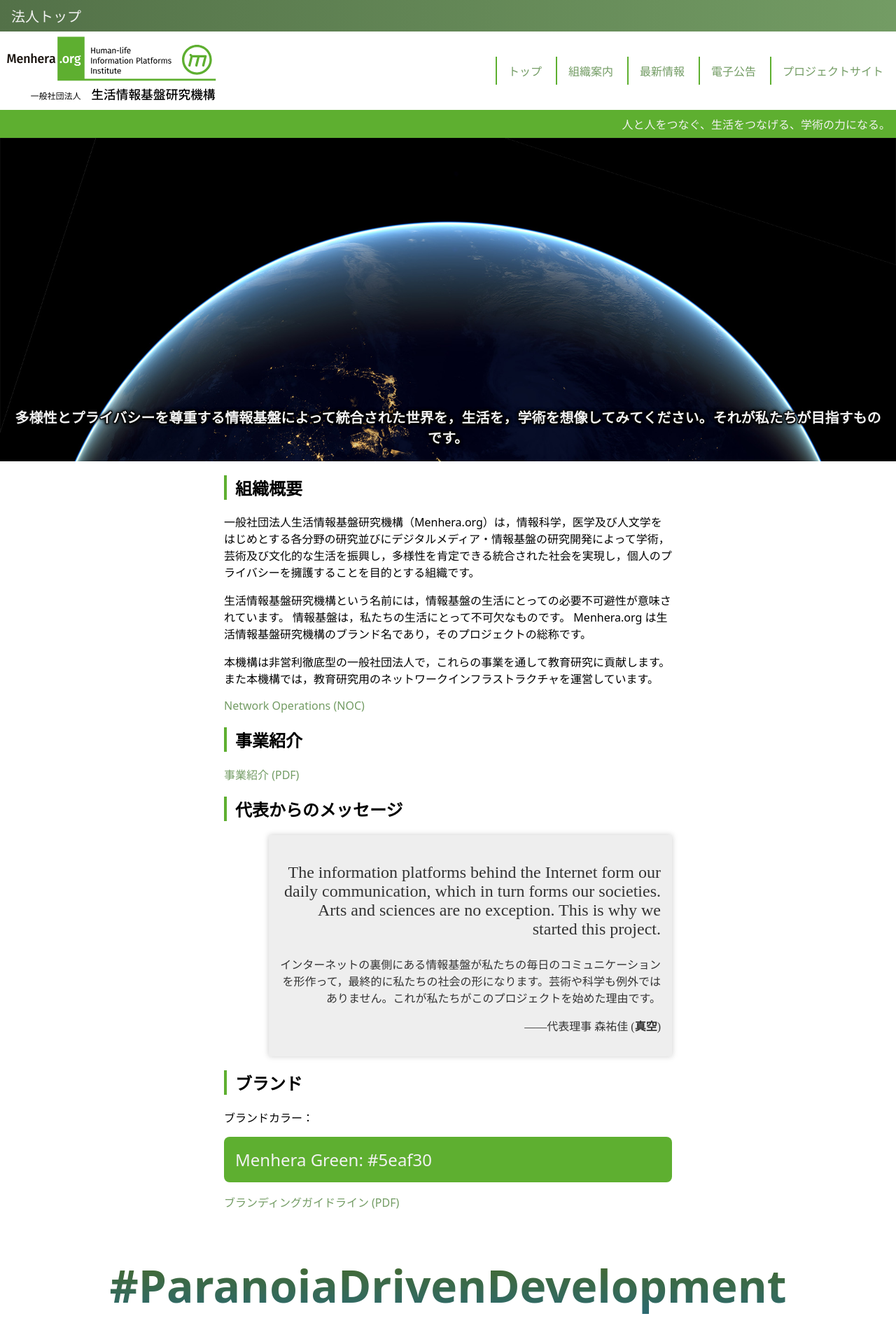
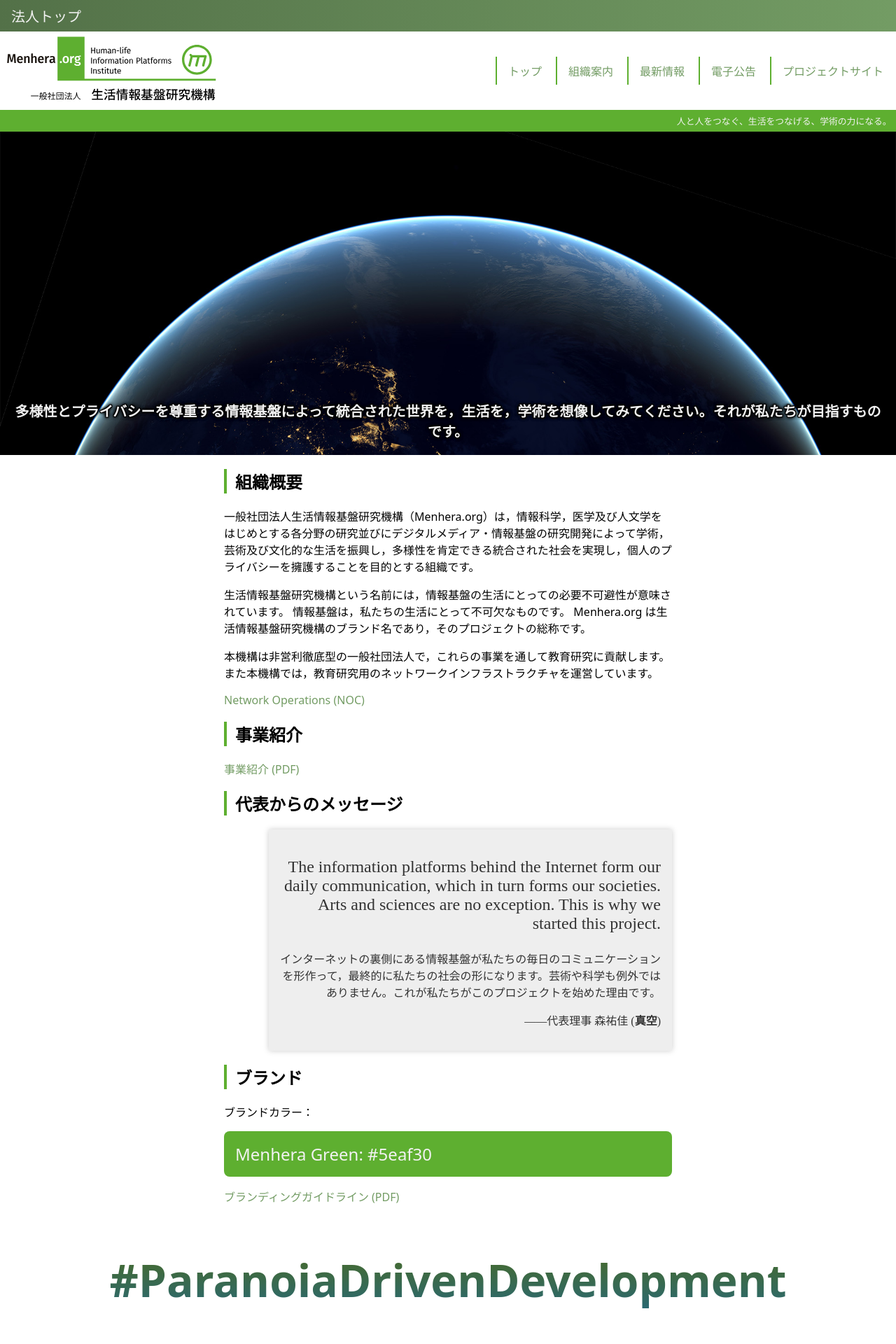
Before and after one commit to menhera-org/menhera.jp, a Jekyll site: the page built from index.html, in a window 1280 px wide. Shown: the top 1920 px of the page at 70% size. Built offline with Jekyll 4.4.1, drawn with Linux system fonts in a browser that asks for light colours.

Commit message:
css adjustment

```diff
--- a/_sass/main.scss
+++ b/_sass/main.scss
@@ -104,13 +104,15 @@
     display: flex;
     flex-direction: row;
     align-items: center;
-    flex-wrap: wrap;
+    // flex-wrap: wrap;
+    overflow: auto;
 }
 
 #top-nav ul > li {
     border-inline-start: solid 2px $brand-color;
     margin-inline: 2px;
     margin-block: .5em;
+    min-inline-size: max-content;
 }
 
 #top-nav ul > li > a {
@@ -124,6 +126,7 @@
     text-align: end;
     color: $accent-text-color;
     padding: .5em;
+    font-size: 80%;
 }
 
 #slogan {
```
